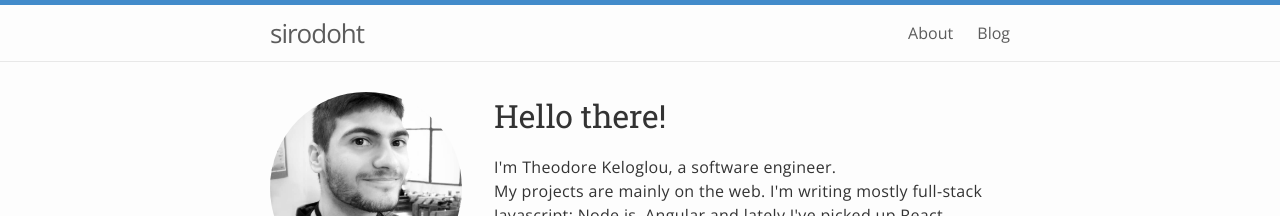
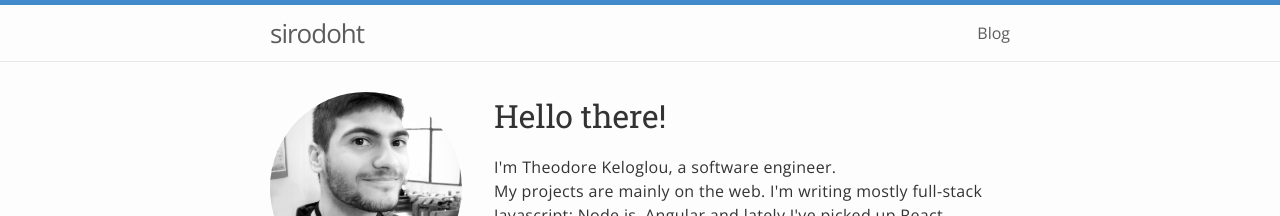
Before and after one commit to sirodoht/sirodoht.com, a Jekyll site: the page built from index.html, in a window 1280 px wide. Shown: the top 216 px of the page. Built offline with Jekyll 4.4.1, drawn with Linux system fonts in a browser that asks for light colours.

Commit message:
remove about page link

```diff
--- a/_includes/header.html
+++ b/_includes/header.html
@@ -14,7 +14,6 @@
       </a>
 
       <div class="trigger">
-        <a class="page-link" href="{{ "/" | prepend: site.baseurl }}">About</a>
         {% for my_page in site.pages %}
           {% if my_page.title %}
           <a class="page-link" href="{{ my_page.url | prepend: site.baseurl }}">{{ my_page.title }}</a>
```
